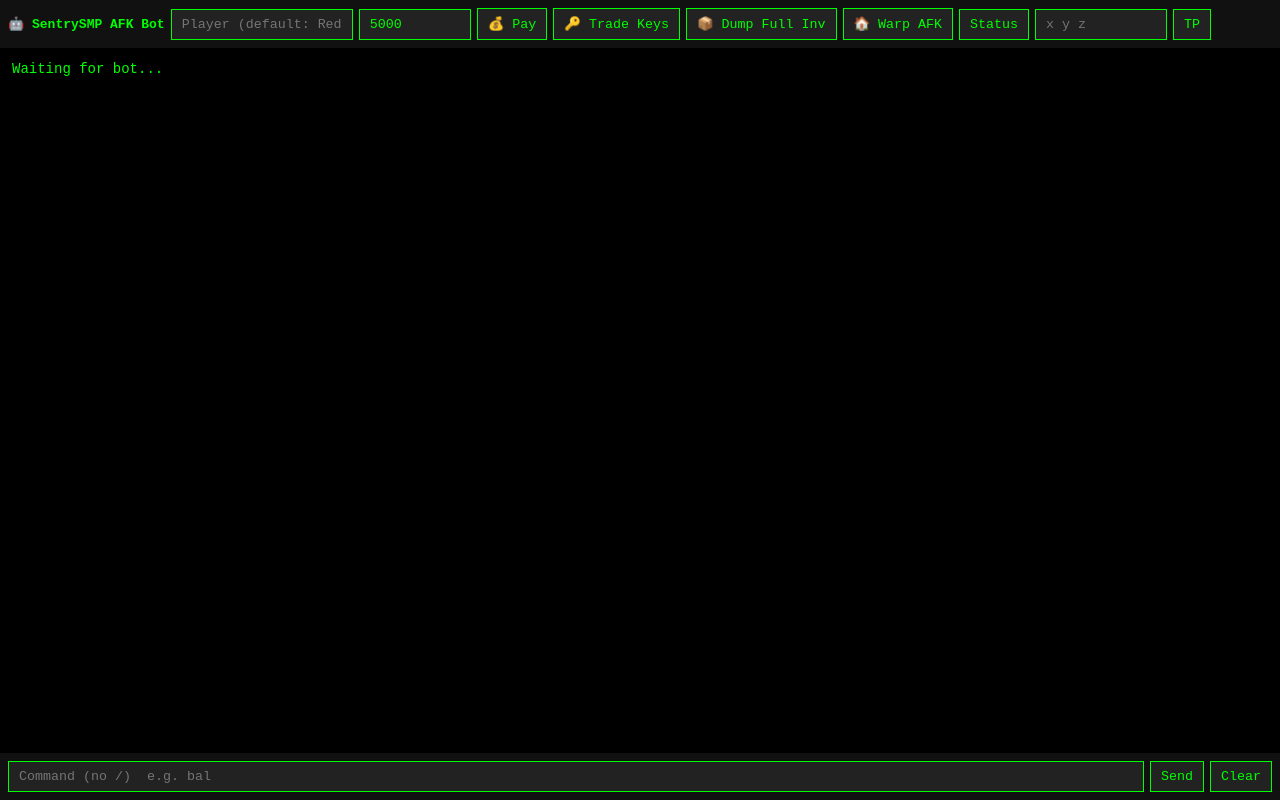
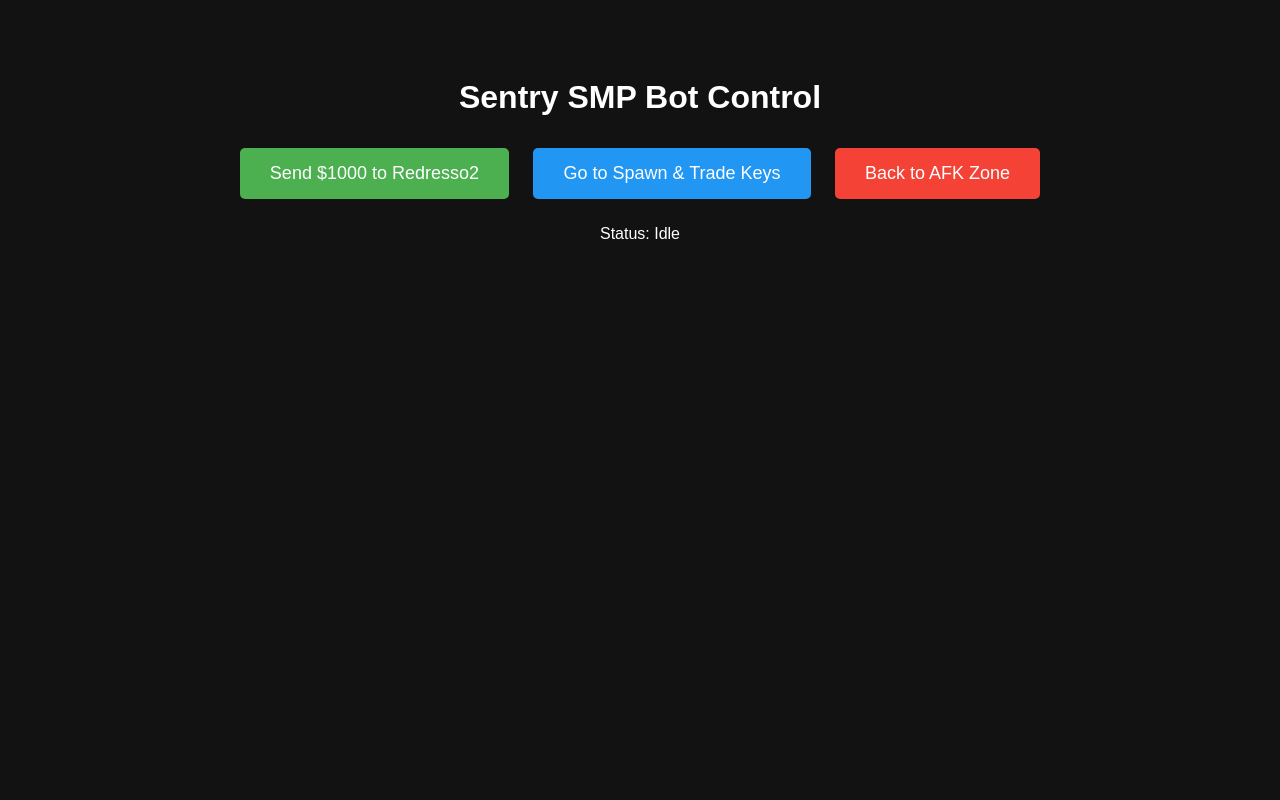
Before and after one commit to Redresso2/AFK-Bot, a website: page public/index.html in a window 1280 px wide. Drawn offline with nearby package versions, Linux system fonts and the light colour scheme; no server answers.

Commit message:
Update index.html

```diff
--- a/public/index.html
+++ b/public/index.html
@@ -1,55 +1,29 @@
 <!DOCTYPE html>
 <html>
 <head>
-<title>Sentry AFK Bot - Live Console</title>
-<style>
-body{margin:0;font-family:monospace;background:#000;color:#0f0;height:100vh;overflow:hidden;display:flex;flex-direction:column;}
-#top{background:#111;padding:8px;display:flex;flex-wrap:wrap;gap:6px;align-items:center;}
-input,button{padding:7px 10px;background:#222;color:#0f0;border:1px solid #0f0;font-family:inherit;}
-button:hover{background:#0f0;color:#000;cursor:pointer;}
-#console{flex:1;padding:12px;overflow:auto;line-height:1.4;font-size:14px;}
-#bar{position:fixed;bottom:0;left:0;right:0;background:#111;padding:8px;display:flex;gap:6px;}
-#cmd{flex:1;}
-</style>
+    <title>Sentry Bot Control</title>
+    <style>
+        body { font-family: sans-serif; text-align: center; padding: 50px; background: #121212; color: white; }
+        button { padding: 15px 30px; margin: 10px; font-size: 18px; cursor: pointer; border: none; border-radius: 5px; }
+        .pay { background: #4CAF50; color: white; }
+        .trade { background: #2196F3; color: white; }
+        .afk { background: #f44336; color: white; }
+    </style>
 </head>
 <body>
-<div id="top">
-  <strong>🤖 SentrySMP AFK Bot</strong>
-  <input id="player" placeholder="Player (default: Redresso2)" style="width:160px">
-  <input id="amt" type="number" value="5000" style="width:90px">
-  <button onclick="pay()">💰 Pay</button>
-  <button onclick="trade('keys')">🔑 Trade Keys</button>
-  <button onclick="trade('dump')">📦 Dump Full Inv</button>
-  <button onclick="cmd('warp afk')">🏠 Warp AFK</button>
-  <button onclick="status()">Status</button>
-  <input id="tp" placeholder="x y z" style="width:110px">
-  <button onclick="tp()">TP</button>
-</div>
-<div id="console">Waiting for bot...</div>
-<div id="bar">
-  <input id="cmd" placeholder="Command (no /)  e.g. bal" autocomplete="off">
-  <button onclick="sendCmd()">Send</button>
-  <button onclick="clearLog()">Clear</button>
-</div>
+    <h1>Sentry SMP Bot Control</h1>
+    <button class="pay" onclick="fetch('/pay')">Send $1000 to Redresso2</button>
+    <button class="trade" onclick="fetch('/trade')">Go to Spawn & Trade Keys</button>
+    <button class="afk" onclick="fetch('/afk')">Back to AFK Zone</button>
+    <p id="status">Status: Idle</p>
 
-<script src="/socket.io/socket.io.js"></script>
-<script>
-const socket = io();
-const con = document.getElementById('console');
-
-socket.on('connect', () => con.innerHTML += '✅ Connected to bot!<br>');
-socket.on('log_line', l => { con.innerHTML += l + '<br>'; con.scrollTop = con.scrollHeight; });
-socket.on('init_logs', arr => { con.innerHTML = arr.join('<br>') + '<br>'; con.scrollTop = con.scrollHeight; });
-
-document.getElementById('cmd').addEventListener('keypress', e => { if(e.key==='Enter') sendCmd(); });
-
-function sendCmd(){ const v=document.getElementById('cmd').value.trim(); if(v){ socket.emit('run_cmd', v); document.getElementById('cmd').value=''; }}
-function pay(){ const p=document.getElementById('player').value||'Redresso2'; const a=document.getElementById('amt').value; socket.emit('special',{type:'pay',player:p,amt:a}); }
-function trade(m){ const p=document.getElementById('player').value||'Redresso2'; socket.emit('special',{type:'trade',mode:m,player:p}); }
-function cmd(c){ socket.emit('run_cmd', c); }
-async function status(){ const r=await fetch('/status'); const d=await r.json(); con.innerHTML += `📍 Bot: ${d.botName} | Pos: ${d.pos} | ❤️ ${d.health}<br>`; con.scrollTop=con.scrollHeight; }
-async function tp(){ const c=document.getElementById('tp').value.trim().split(' '); if(c.length===3){ await fetch('/tp',{method:'POST',headers:{'Content-Type':'application/json'},body:JSON.stringify({x:c[0],y:c[1],z:c[2]})}); con.innerHTML += `🚶 Pathing to ${c.join(' ')}<br>`; con.scrollTop=con.scrollHeight; }}
-function clearLog(){ con.innerHTML=''; }
-</script>
+    <script>
+        function doAction(route) {
+            document.getElementById('status').innerText = "Status: Sending command...";
+            fetch(route).then(res => res.text()).then(txt => {
+                document.getElementById('status').innerText = "Status: " + txt;
+            });
+        }
+    </script>
 </body>
 </html>
```
